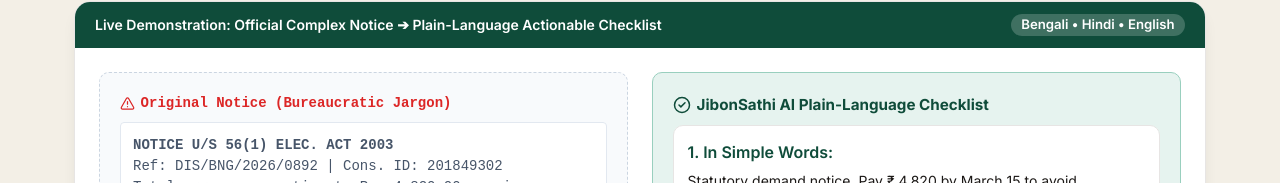
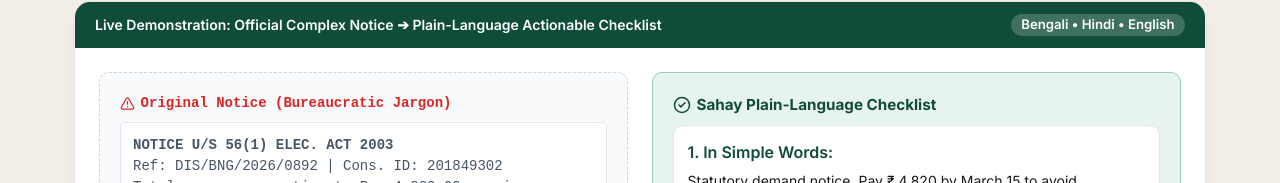
Before and after one commit to debangshuuii/Sahay, a Next.js app: page / in a window 1280 px wide. Shown: the part 525-708 px from the top of the page. Built offline with nearby package versions, Linux system fonts and the light colour scheme.

Commit message:
fix(brand): update LandingHero headings and checklist labels to Sahay

```diff
--- a/src/components/LandingHero.tsx
+++ b/src/components/LandingHero.tsx
@@ -173,7 +173,7 @@
                 </p>
               </div>
 
-              {/* Right Side: After (JibonSathi Plain Guide) */}
+              {/* Right Side: After (Sahay Plain Guide) */}
               <div style={{
                 backgroundColor: 'var(--color-primary-light)',
                 borderRadius: 'var(--radius-md)',
@@ -190,7 +190,7 @@
                   fontSize: '0.95rem',
                 }}>
                   <CheckCircle2 size={18} />
-                  {language === 'bn' ? 'জীবনসাথী এআই-এর সহজ ব্যাখ্যা ও চেকলিস্ট' : language === 'hi' ? 'जीवनसाथी एआई का सरल समाधान व चेकलिस्ट' : 'JibonSathi AI Plain-Language Checklist'}
+                  {language === 'bn' ? 'সহায় (Sahay)-এর সহজ ব্যাখ্যা ও চেকলিস্ট' : language === 'hi' ? 'सहाय (Sahay) का सरल समाधान व चेकलिस्ट' : 'Sahay Plain-Language Checklist'}
                 </div>
 
                 <div style={{
```
